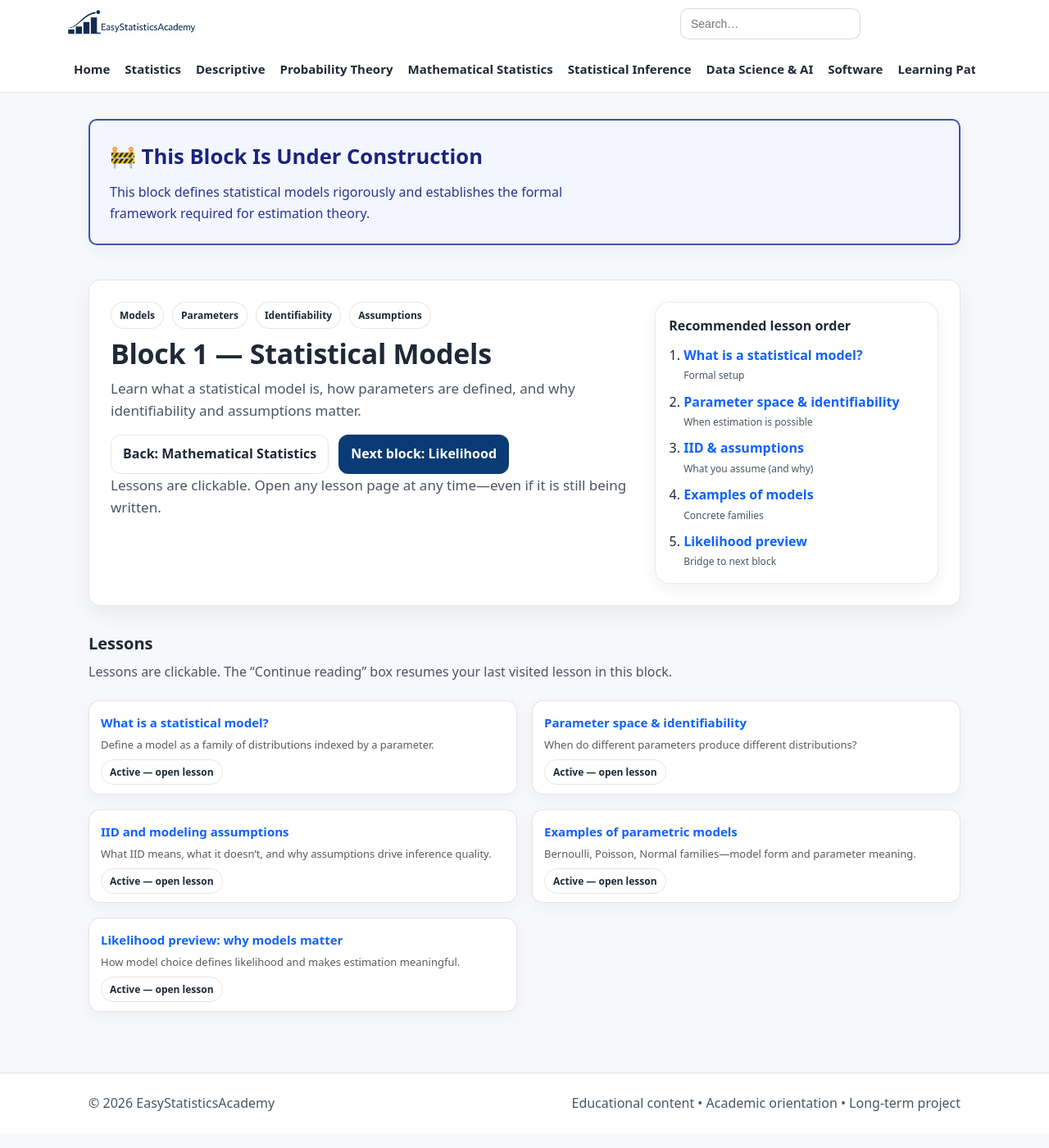
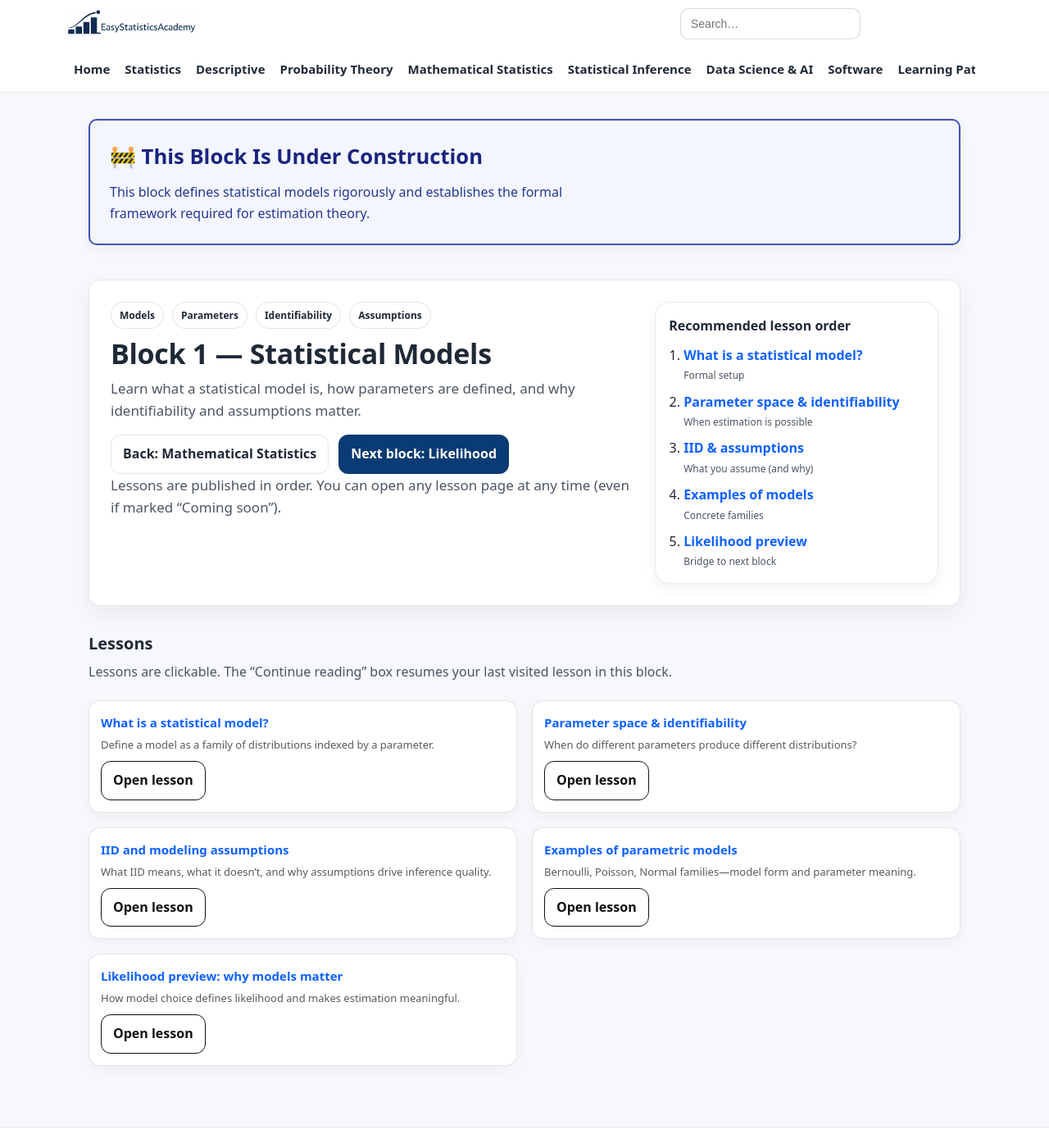
Before and after one commit to ammar-homaida-statistics/easystatisticsacademy, a Jekyll site: the page built from mathematical-statistics/statistical-models/index.md, in a window 1280 px wide and 1400 px high. Shown: the whole window at 82% size. Built offline with Jekyll 4.4.1, drawn with Linux system fonts in a browser that asks for light colours.

Commit message:
Fix active

```diff
--- a/mathematical-statistics/statistical-models/index.md
+++ b/mathematical-statistics/statistical-models/index.md
@@ -39,7 +39,7 @@ sidebar: false
       </div>
 
       <p class="muted-mini">
-        Lessons are clickable. Open any lesson page at any time—even if it is still being written.
+        Lessons are published in order. You can open any lesson page at any time (even if marked “Coming soon”).
       </p>
     </div>
 
@@ -83,35 +83,50 @@ sidebar: false
     <div class="card lesson-card">
       <h3><a href="/mathematical-statistics/statistical-models/what-is-a-statistical-model/">What is a statistical model?</a></h3>
       <p>Define a model as a family of distributions indexed by a parameter.</p>
-      <div class="pill-row"><span class="badge">Active — open lesson</span></div>
+      <div class="pill-row">
+        <a class="btn btn-outline" href="/mathematical-statistics/statistical-models/what-is-a-statistical-model/"
+           style="border-color:#111; color:#111;">Open lesson</a>
+      </div>
     </div>
 
     <!-- Lesson 2 -->
     <div class="card lesson-card">
       <h3><a href="/mathematical-statistics/statistical-models/parameter-space-and-identifiability/">Parameter space & identifiability</a></h3>
       <p>When do different parameters produce different distributions?</p>
-      <div class="pill-row"><span class="badge">Active — open lesson</span></div>
+      <div class="pill-row">
+        <a class="btn btn-outline" href="/mathematical-statistics/statistical-models/parameter-space-and-identifiability/"
+           style="border-color:#111; color:#111;">Open lesson</a>
+      </div>
     </div>
 
     <!-- Lesson 3 -->
     <div class="card lesson-card">
       <h3><a href="/mathematical-statistics/statistical-models/iid-and-modeling-assumptions/">IID and modeling assumptions</a></h3>
       <p>What IID means, what it doesn’t, and why assumptions drive inference quality.</p>
-      <div class="pill-row"><span class="badge">Active — open lesson</span></div>
+      <div class="pill-row">
+        <a class="btn btn-outline" href="/mathematical-statistics/statistical-models/iid-and-modeling-assumptions/"
+           style="border-color:#111; color:#111;">Open lesson</a>
+      </div>
     </div>
 
     <!-- Lesson 4 -->
     <div class="card lesson-card">
       <h3><a href="/mathematical-statistics/statistical-models/examples-of-parametric-models/">Examples of parametric models</a></h3>
       <p>Bernoulli, Poisson, Normal families—model form and parameter meaning.</p>
-      <div class="pill-row"><span class="badge">Active — open lesson</span></div>
+      <div class="pill-row">
+        <a class="btn btn-outline" href="/mathematical-statistics/statistical-models/examples-of-parametric-models/"
+           style="border-color:#111; color:#111;">Open lesson</a>
+      </div>
     </div>
 
     <!-- Lesson 5 -->
     <div class="card lesson-card">
       <h3><a href="/mathematical-statistics/statistical-models/likelihood-preview-why-models-matter/">Likelihood preview: why models matter</a></h3>
       <p>How model choice defines likelihood and makes estimation meaningful.</p>
-      <div class="pill-row"><span class="badge">Active — open lesson</span></div>
+      <div class="pill-row">
+        <a class="btn btn-outline" href="/mathematical-statistics/statistical-models/likelihood-preview-why-models-matter/"
+           style="border-color:#111; color:#111;">Open lesson</a>
+      </div>
     </div>
 
   </div>
```
